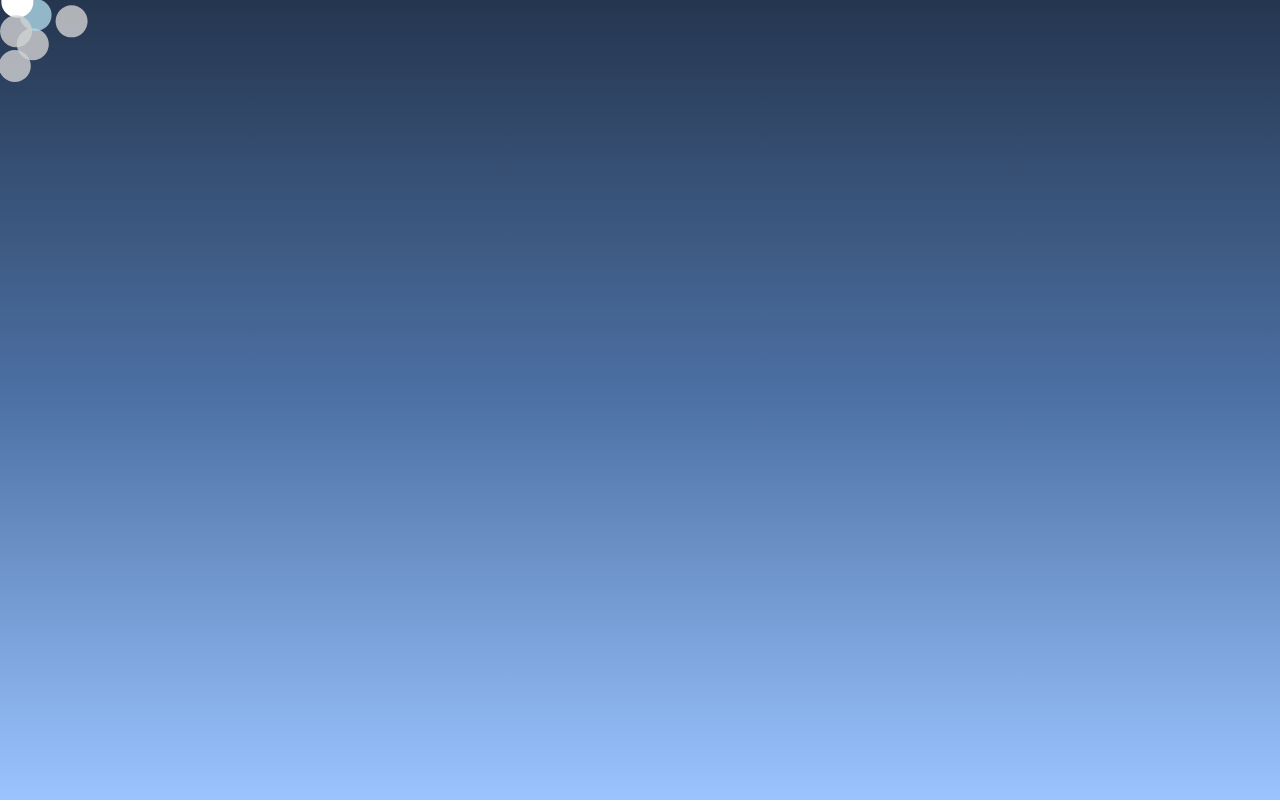
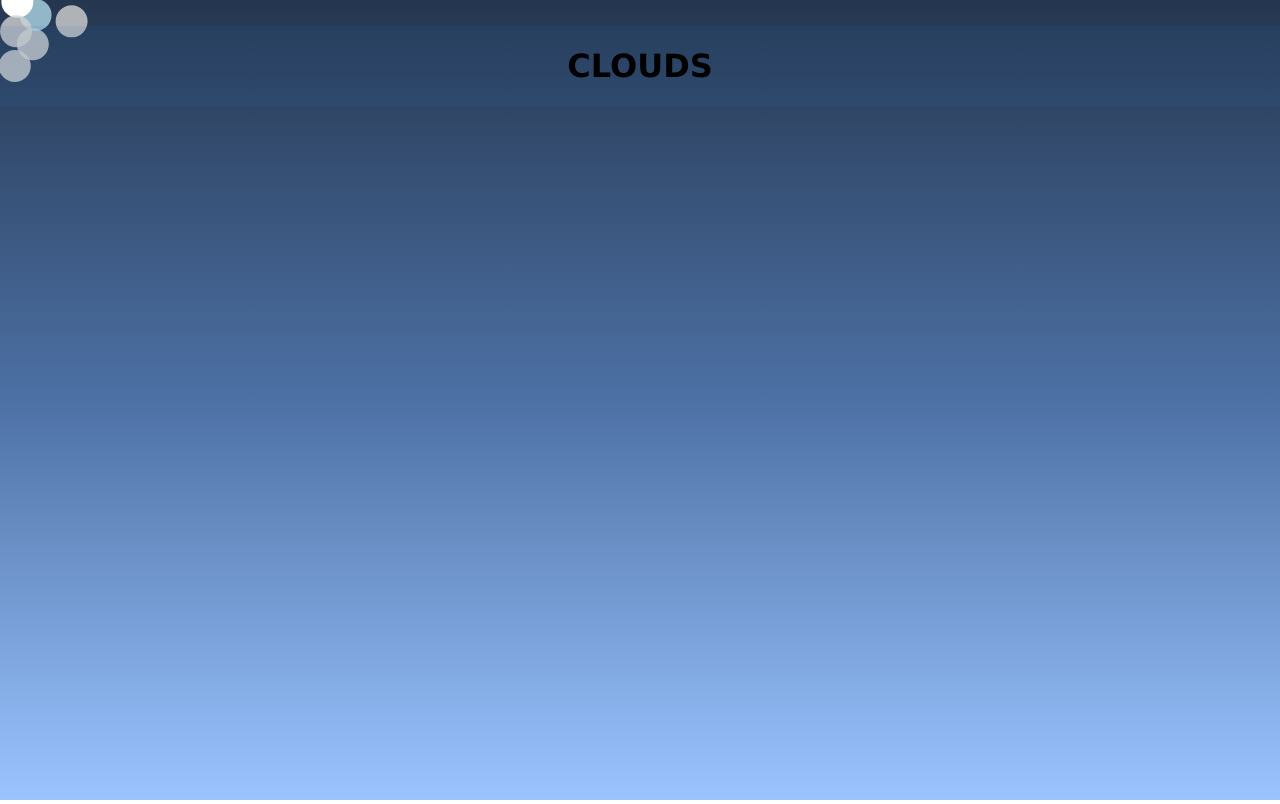
Before and after one commit to SuryanshuTomar/WebDev, a plain HTML site: page Canvas/Animated Clouds/index.html in a window 1280 px wide. Drawn offline with Linux system fonts and the light colour scheme.

Commit message:
style changes

```diff
--- a/Canvas/Animated Clouds/index.html
+++ b/Canvas/Animated Clouds/index.html
@@ -8,6 +8,7 @@
 		<title>Animated Cloud</title>
 	</head>
 	<body>
+		<h3>CLOUDS</h3>
 		<canvas id="canvas-1"></canvas>
 
 		<script src="animateCloud.js"></script>
--- a/Canvas/Animated Clouds/style.css
+++ b/Canvas/Animated Clouds/style.css
@@ -5,10 +5,21 @@
 }
 
 #canvas-1 {
-	position: absolute;
 	top: 0;
 	left: 0;
-	width: 100%;
-	height: 100%;
 	background: linear-gradient(#25364f, #4d71a5, #9bc4ff);
 }
+
+h3 {
+	position: absolute;
+	width: 100%;
+	height: 10%;
+	margin-top: 2%;
+	font-size: 2rem;
+	font-family: "Lucida Sans", "Lucida Sans Regular", "Lucida Grande",
+		"Lucida Sans Unicode", Geneva, Verdana, sans-serif;
+	background-color: rgba(42, 113, 175, 0.1);
+	display: flex;
+	align-items: center; /** Y-axis align **/
+	justify-content: center; /** X-axis align **/
+}
```
